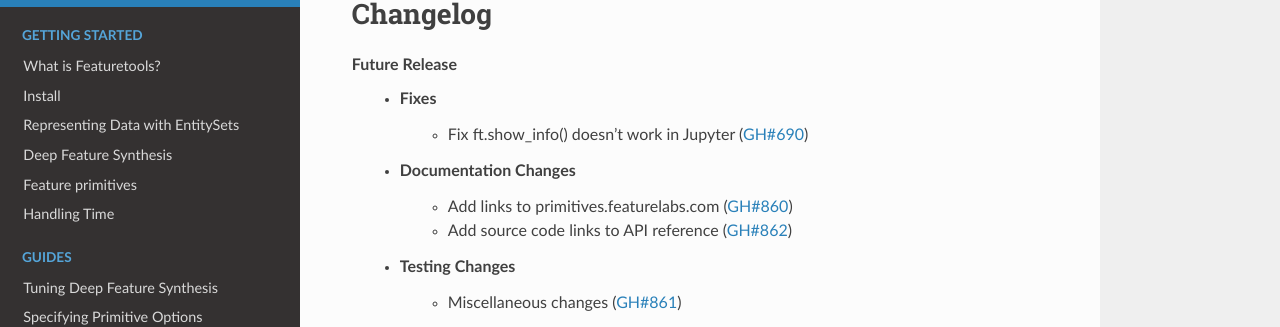
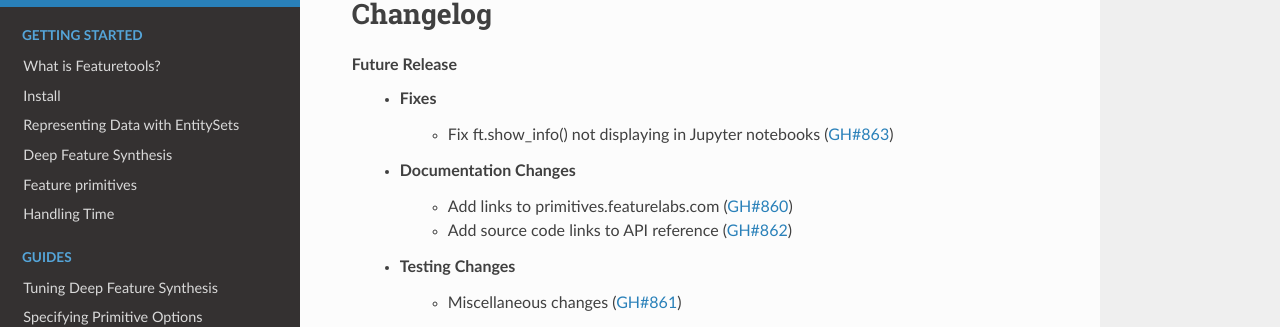
Before and after one commit to alteryx/featuretools, a Sphinx documentation site: the page built from docs/source/changelog.rst, in a window 1280 px wide and 900 px high. Shown: the part 104-431 px from the top of the window. Built offline with Sphinx 7.4.7 and the Read the Docs theme 2.0.0, drawn with Linux system fonts in a browser that asks for light colours; pages that are not in the unit, such as notebooks, are missing from menus.

Commit message:
rephrase changelog entry

```diff
--- a/docs/source/changelog.rst
+++ b/docs/source/changelog.rst
@@ -4,7 +4,7 @@
 ---------
 **Future Release**
     * Fixes
-        * Fix ft.show_info() doesn't work in Jupyter (:pr:`690`)
+        * Fix ft.show_info() not displaying in Jupyter notebooks (:pr:`863`)
     * Documentation Changes
         * Add links to primitives.featurelabs.com (:pr:`860`)
         * Add source code links to API reference (:pr:`862`)
```
